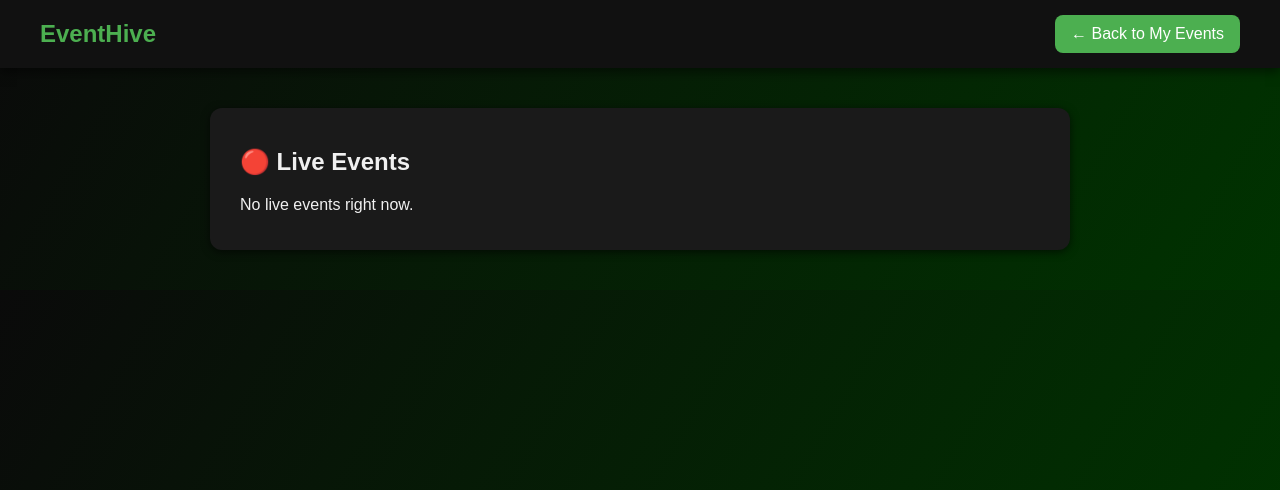
After one commit to amanbhandare09/event_hive_app, a Flask app: page /live in a window 1280 px wide. The commit adds this page. Shown: the top 490 px of the page. Run offline with Flask 3, Linux system fonts and the light colour scheme; a user stored in the database is signed in.

Commit message:
Added Live events

```diff
--- a/app/main.py
+++ b/app/main.py
@@ -301,3 +301,19 @@ def unregister_attendee(event_id):
 # def attendee_events(attendee_id):
 #     """List events the attendee is registered for."""
 #     return jsonify({"message": f"Events for attendee {attendee_id}"}), 200
+
+@events_blueprint.route('/live')
+@login_required
+def live_events():
+    now = datetime.now()
+    today = now.date()
+    current_time = now.time()
+
+    # Fetch events that are currently live
+    live_events = Event.query.filter(
+        Event.date == today,
+        Event.starttime <= current_time,
+        Event.endtime >= current_time
+    ).all()
+
+    return render_template('live.html', events=live_events, now=now)
--- /dev/null
+++ b/app/templates/live.html
@@ -0,0 +1,122 @@
+<!DOCTYPE html>
+<html lang="en">
+<head>
+  <meta charset="UTF-8" />
+  <meta name="viewport" content="width=device-width, initial-scale=1.0" />
+  <title>Live Events | EventHive</title>
+  <style>
+    body {
+      font-family: 'Poppins', sans-serif;
+      background: linear-gradient(120deg, #0a0a0a, #003300);
+      color: #f0f0f0;
+      margin: 0;
+      padding: 0;
+    }
+
+    header {
+      background-color: #111;
+      padding: 15px 40px;
+      box-shadow: 0 4px 10px rgba(0,0,0,0.5);
+      display: flex;
+      justify-content: space-between;
+      align-items: center;
+    }
+
+    .logo {
+      font-size: 24px;
+      font-weight: bold;
+      color: #4CAF50;
+    }
+
+    .event-container {
+      max-width: 800px;
+      margin: 40px auto;
+      background-color: #1a1a1a;
+      padding: 20px 30px;
+      border-radius: 12px;
+      box-shadow: 0 2px 8px rgba(0, 0, 0, 0.6);
+    }
+
+    .event-card {
+      border-left: 5px solid #4CAF50;
+      margin-bottom: 20px;
+      padding: 20px;
+      border-radius: 8px;
+      background: #222;
+    }
+
+    .event-title {
+      font-size: 20px;
+      color: #4CAF50;
+      margin-bottom: 10px;
+    }
+
+    .countdown {
+      color: #ffcc00;
+      font-weight: bold;
+      margin-top: 10px;
+    }
+
+    .back-btn {
+      background-color: #4CAF50;
+      color: #fff;
+      padding: 10px 16px;
+      border-radius: 8px;
+      text-decoration: none;
+      font-weight: 500;
+      transition: background-color 0.3s;
+    }
+
+    .back-btn:hover {
+      background-color: #45a049;
+    }
+  </style>
+</head>
+<body>
+  <header>
+    <div class="logo">EventHive</div>
+    <a href="{{ url_for('main.profile') }}" class="back-btn">← Back to My Events</a>
+  </header>
+
+  <div class="event-container">
+    <h2>🔴 Live Events</h2>
+
+    {% if events %}
+      {% for event in events %}
+        <div class="event-card">
+          <div class="event-title">{{ event.title }}</div>
+          <p>{{ event.description }}</p>
+          <p><strong>Venue:</strong> {{ event.venue }}</p>
+          <p><strong>Time:</strong> {{ event.starttime.strftime('%I:%M %p') }} - {{ event.endtime.strftime('%I:%M %p') }}</p>
+          <p class="countdown" id="countdown-{{ loop.index }}">Loading countdown...</p>
+
+          <script>
+            const endTime{{ loop.index }} = new Date("{{ event.date }}T{{ event.endtime.strftime('%H:%M:%S') }}");
+            function updateCountdown{{ loop.index }}() {
+              const now = new Date();
+              const diff = endTime{{ loop.index }} - now;
+              const countdownEl = document.getElementById("countdown-{{ loop.index }}");
+
+              if (diff <= 0) {
+                countdownEl.textContent = "Event Ended";
+                countdownEl.style.color = "red";
+                return;
+              }
+
+              const hours = Math.floor((diff / (1000 * 60 * 60)) % 24);
+              const minutes = Math.floor((diff / (1000 * 60)) % 60);
+              const seconds = Math.floor((diff / 1000) % 60);
+
+              countdownEl.textContent = ` Ends in ${hours}h ${minutes}m ${seconds}s`;
+            }
+            setInterval(updateCountdown{{ loop.index }}, 1000);
+            updateCountdown{{ loop.index }}();
+          </script>
+        </div>
+      {% endfor %}
+    {% else %}
+      <p>No live events right now.</p>
+    {% endif %}
+  </div>
+</body>
+</html>
--- a/app/templates/profile.html
+++ b/app/templates/profile.html
@@ -171,6 +171,7 @@
     <div class="logo">EventHive</div>
     <div class="user-info">
       <span>{{ current_user.username }}</span>
+      <a href="{{ url_for('events.live_events') }}" class="create-event-btn">🔴 Live</a>
       <a href="{{ url_for('events.create_event') }}" class="create-event-btn">+ Create Event</a>
       <a href="{{ url_for('auth.logout') }}" class="logout-btn">Logout</a>
     </div>
```
Also changed, not shown: instance/db.sqlite.
